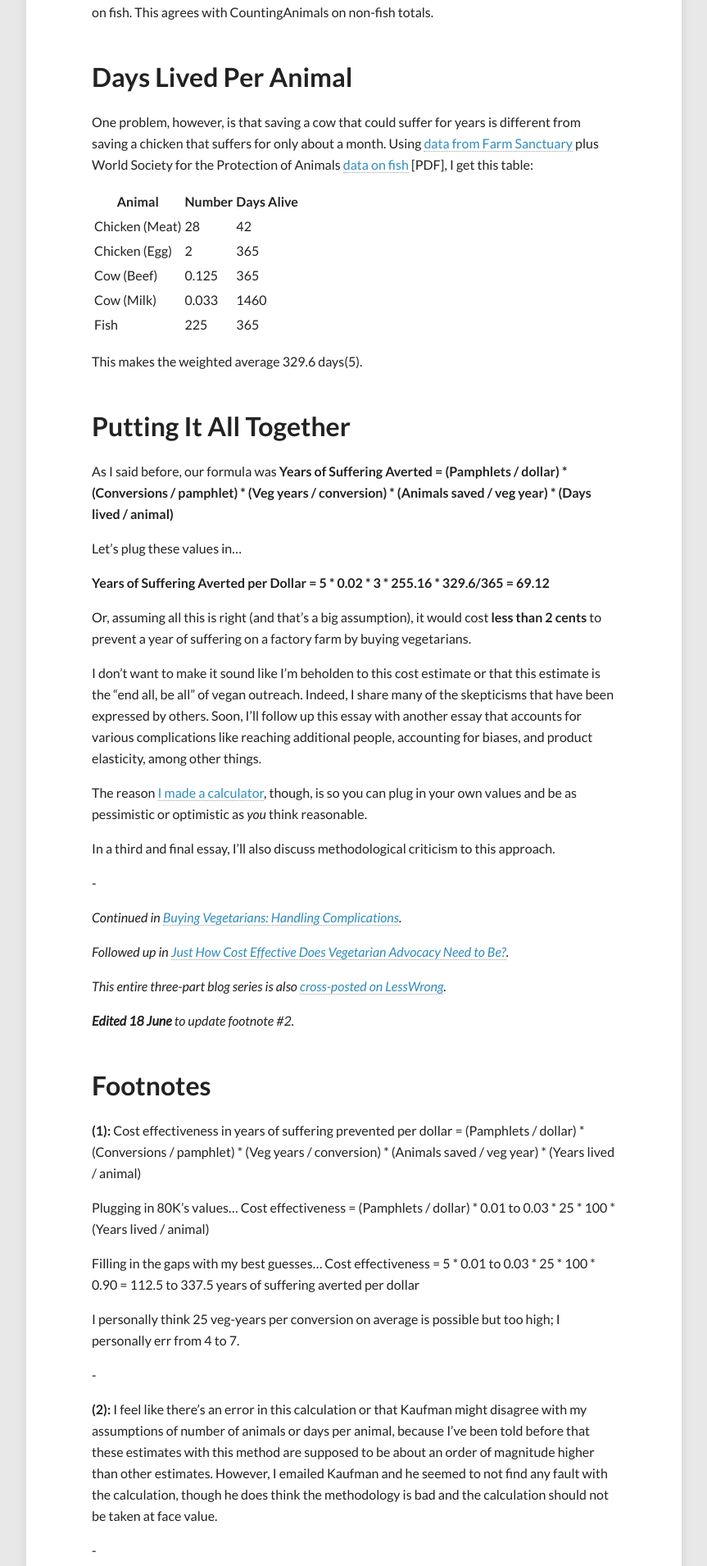
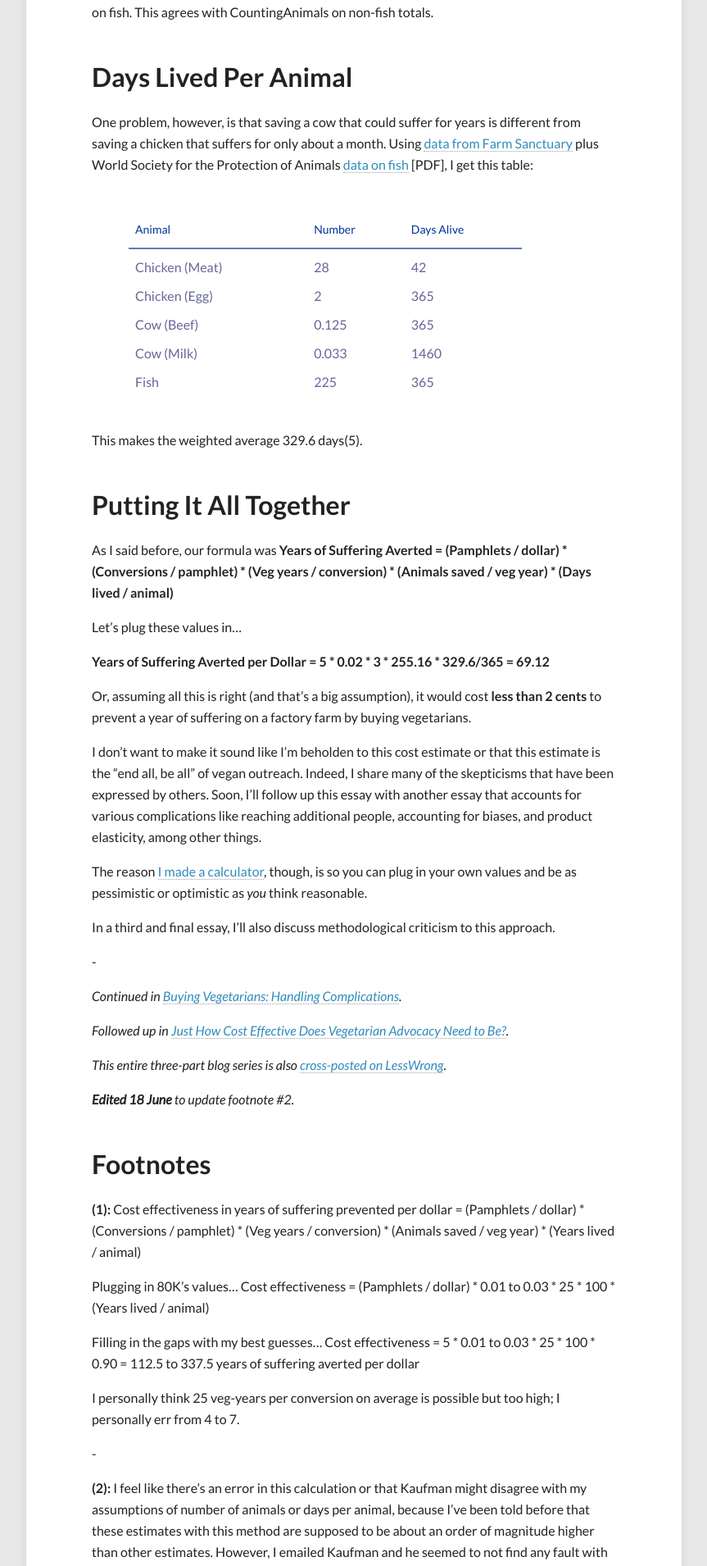
Before and after one commit to peterhurford/peterhurford.github.io, a Jekyll site: the page built from _posts/2013-06-10-how-much-does-it-cost-to-buy-a-vegetarian.markdown, in a window 1280 px wide. Shown: the part 3916-5826 px from the top of the page at 82% size, without its empty margins (208-1071 px from the left). Built offline with Jekyll 4.4.1, drawn with Linux system fonts in a browser that asks for light colours; comment, search, counter and statistics services are not loaded.

Commit message:
Edited CSS for tables

```diff
--- a/assets/css/main.css
+++ b/assets/css/main.css
@@ -147,6 +147,28 @@
   text-shadow: none;
   background-color: #c8c8c8;
 }
+
+table {
+  margin: 45px;
+  width: 480px;
+  border-collapse: collapse;
+  text-align: left;
+}
+
+th {
+  font-size: 14px;
+  font-weight: normal;
+  color: #039;
+  padding: 10px 8px;
+  border-bottom: 2px solid #6678b1;
+}
+
+td {
+  color: #669;
+  padding: 9px 8px 0px 8px;
+}
+
+tbody tr:hover td { color: #009; }
 
 ::selection {
   color: #222222;
```
Also changed, not shown: 2 other files.
